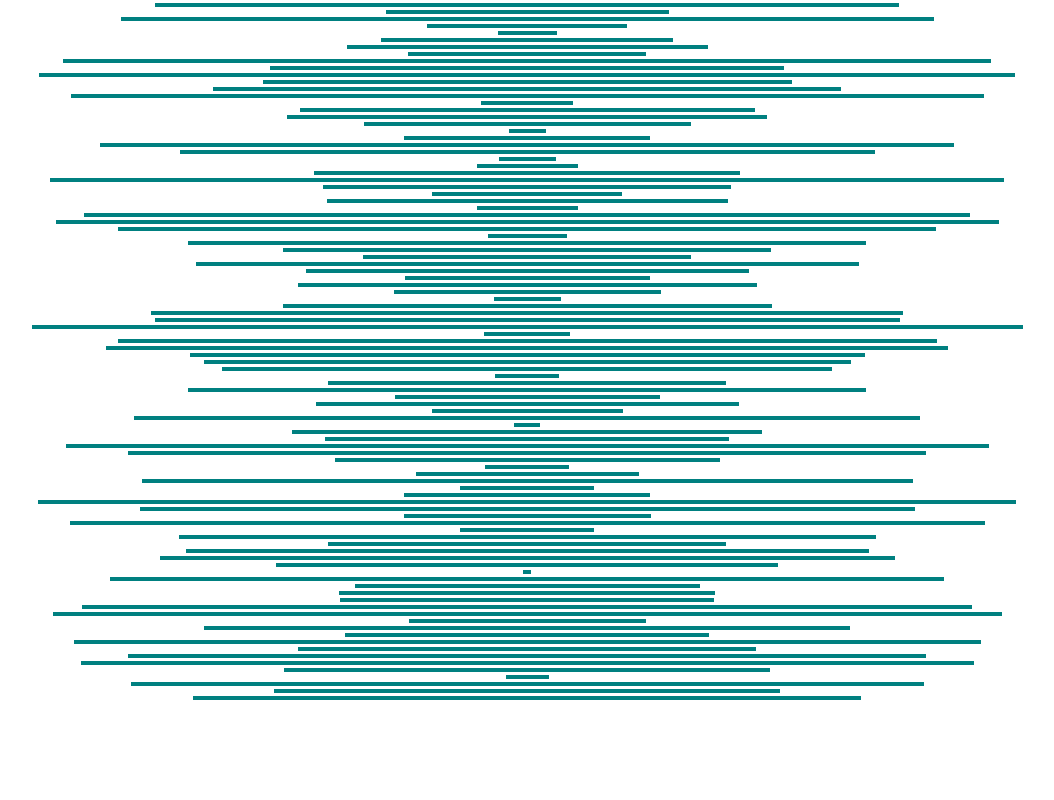
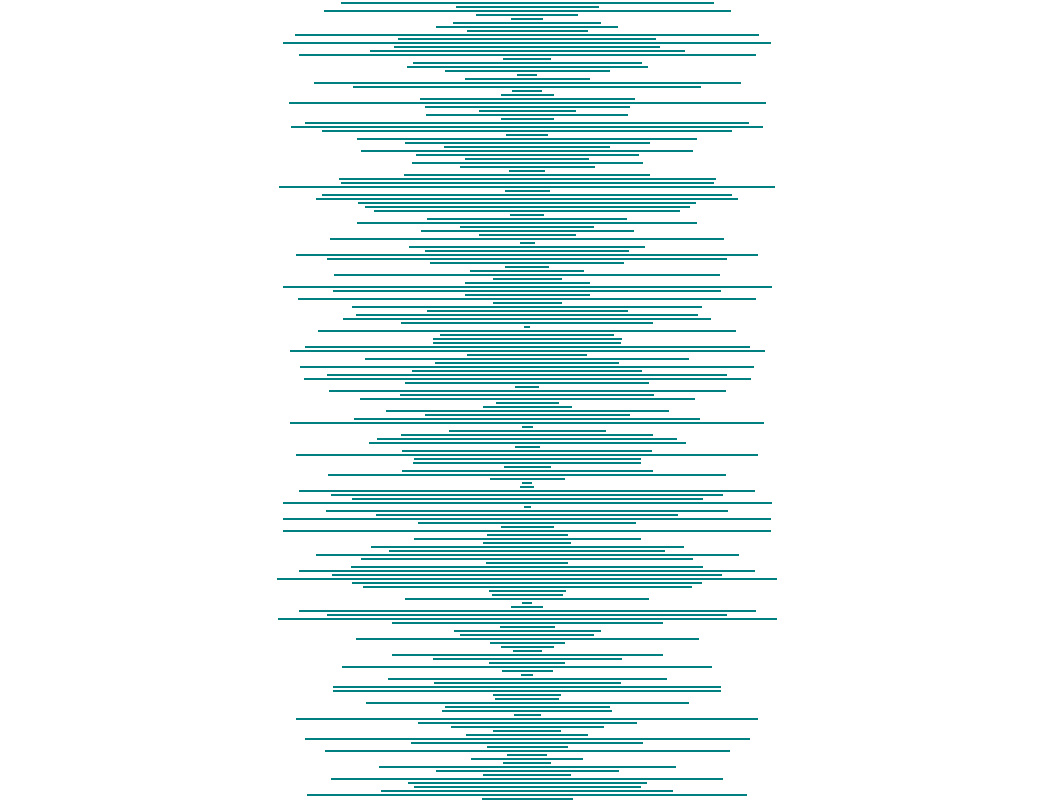
Before and after one commit to stevedoty/sorting-animator, a React (Create React App) app: page / in a window 1280 px wide. Shown: the whole page, without its empty margins (113-1167 px from the left). Built offline with nearby package versions, Linux system fonts and the light colour scheme.

Commit message:
update to increase bars

```diff
--- a/src/SortingAnimator/SortingAnimator.css
+++ b/src/SortingAnimator/SortingAnimator.css
@@ -1,6 +1,6 @@
 .array-bar{
   background-color: teal;
-  height: 4px;
+  height: 2px;
   margin: auto;
-  margin-top: 3px;
+  margin-top: 2px;
 }
--- a/src/SortingAnimator/SortingAnimator.jsx
+++ b/src/SortingAnimator/SortingAnimator.jsx
@@ -15,8 +15,8 @@ export default class SortingAnimator extends React.Component {
 
   resetArray(){
     const array = [];
-    for(let i = 0; i < 100; i++ ){
-      array.push( randomIntFromInterval(5, 1000) );
+    for(let i = 0; i < 200; i++ ){
+      array.push( randomIntFromInterval(5, 500) );
     }
     this.setState({array});
   }
@@ -24,12 +24,12 @@ export default class SortingAnimator extends React.Component {
   render(){
     const {array} = this.state;
     return (
-      <>
+      <div className="">
         {array.map((value, indx) => (
             <div className="array-bar" key={indx} style={{width:`${value}px`}}>
             </div>
         ))}
-      </>
+      </div>
     );
   }
 }
```
